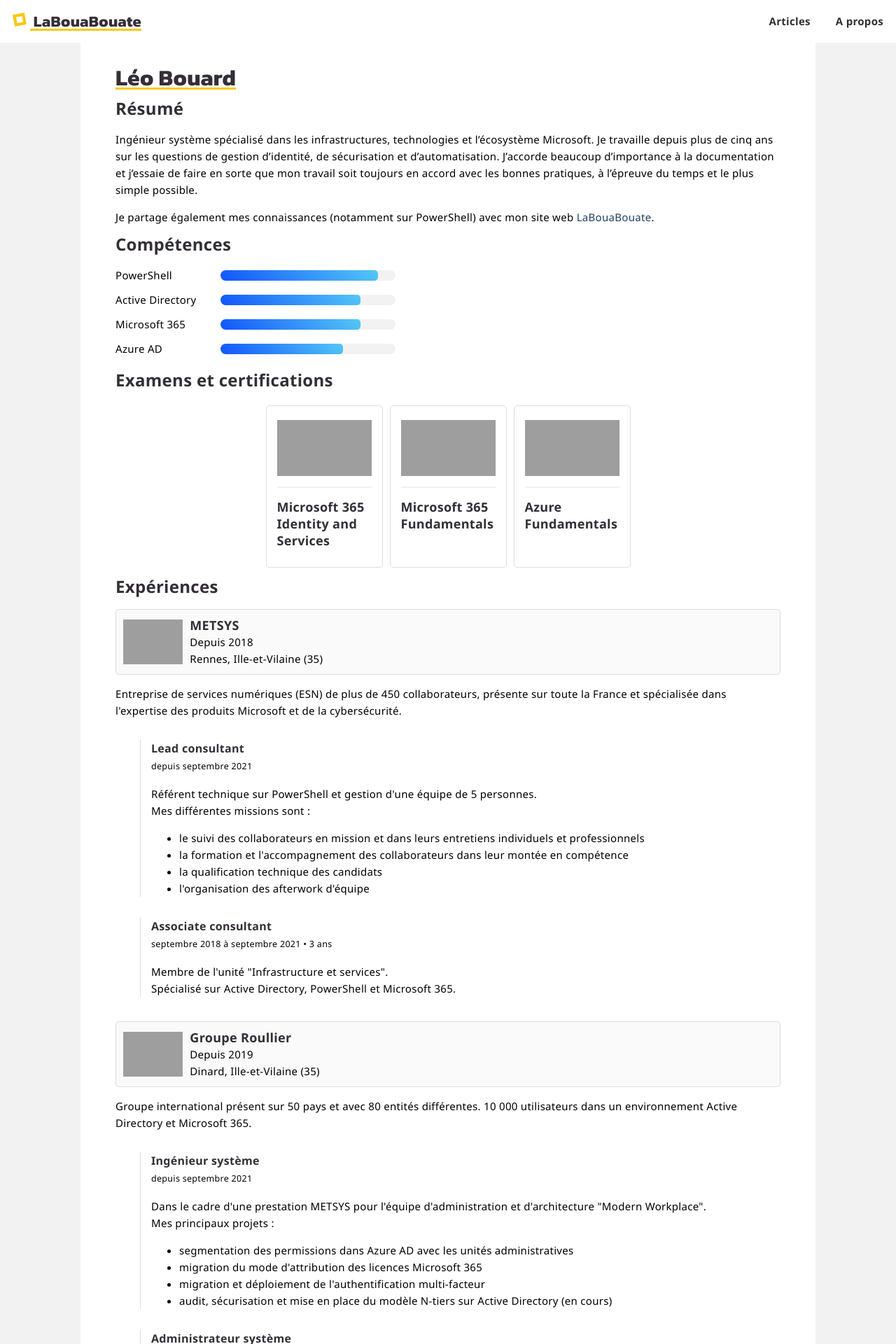
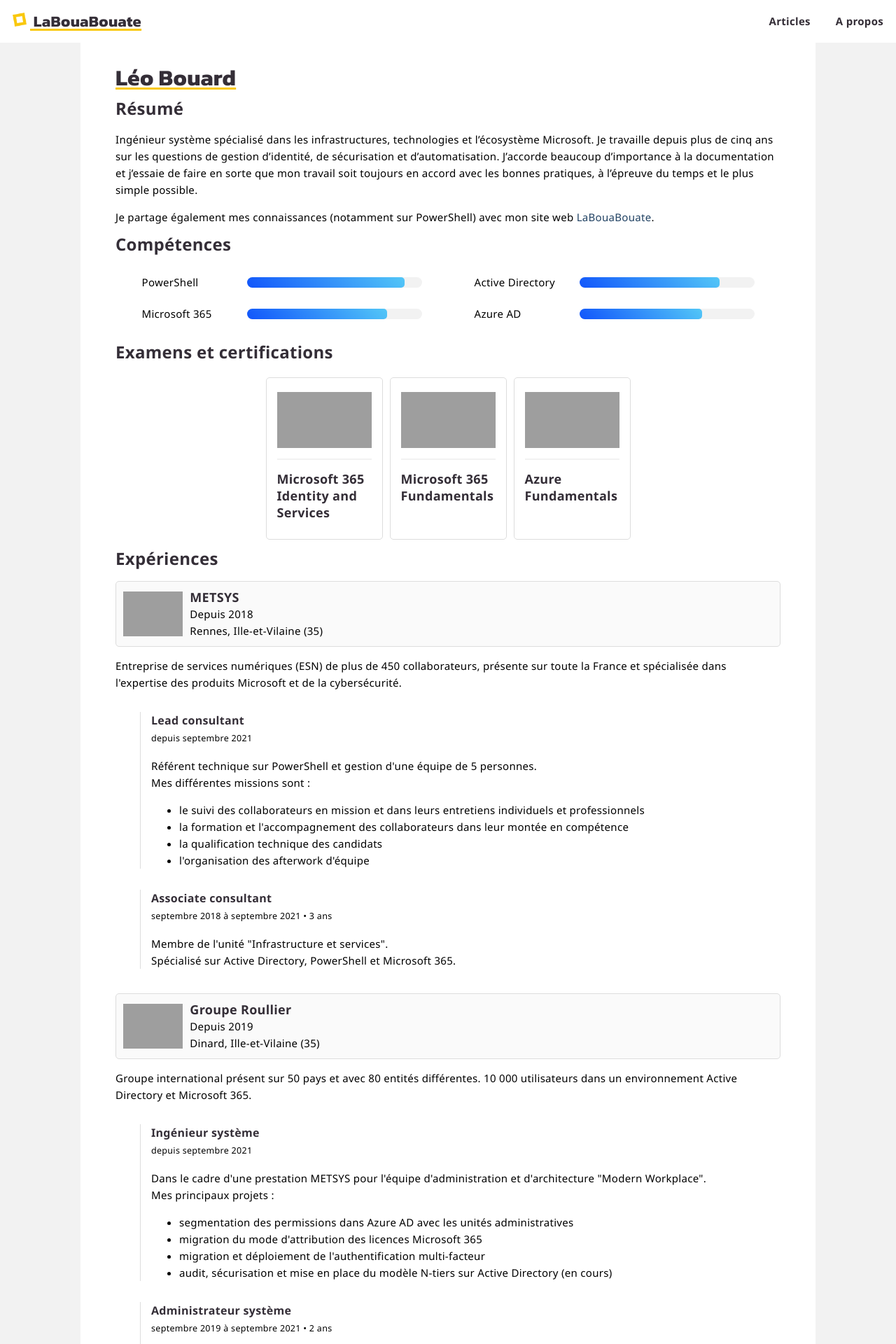
Before and after one commit to leobouard/leobouard.github.io, a Jekyll site: the page built from cv.md, in a window 1280 px wide. Shown: the top 1920 px of the page at 70% size. Built offline with Jekyll 4.4.1, drawn with Linux system fonts in a browser that asks for light colours; some web fonts are replaced; grey boxes are pictures that could not be loaded.

Commit message:
Modification balise principale

```diff
--- a/assets/css/cv.scss
+++ b/assets/css/cv.scss
@@ -60,6 +60,13 @@
     height: 64px;
 }
 
+.skills {
+    margin: 20px 0px;
+    display: flex;
+    flex-wrap: wrap;
+    justify-content: space-around;
+}
+
 .skill {
     margin: 10px 0px;
     display: flex;
--- a/cv.md
+++ b/cv.md
@@ -15,7 +15,7 @@
 
 ## Compétences
 
-<div style="margin: 20px 0px;">
+<div class="skills">
     <div class="skill">
         <span>PowerShell</span>
         <div class="progressBar">
```
